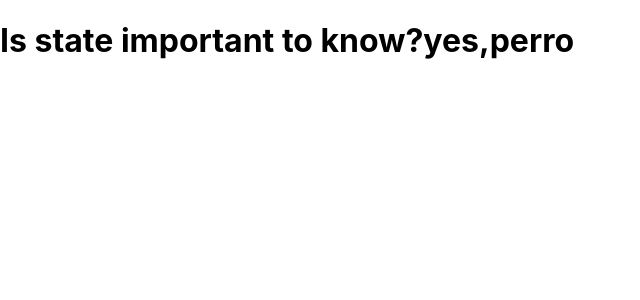
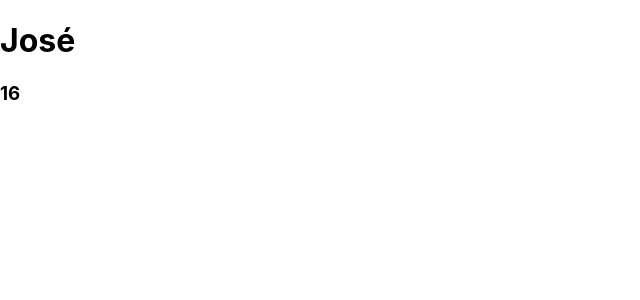
Before and after one commit to Joeypph/TrainingReactScrimba, a React (Create React App) app: page / in a window 1280 px wide. Shown: the top 300 px of the page, without its empty margins (0-640 px from the left). Built offline with nearby package versions, Linux system fonts and the light colour scheme.

Commit message:
Class-based components-Practice

```diff
--- a/src/App.js
+++ b/src/App.js
@@ -110,7 +110,7 @@ class Greeting extends React.Component {
             <h1>Good {timeOfDay} to you, sir or madam!</h1>
         )
     }
-}*/
+}
 class App extends React.Component{
     constructor(){
         super()
@@ -121,8 +121,29 @@ class App extends React.Component{
     render(){
         return(
             <div>
-                <h1>Is state important to know?{this.state.answer}</h1>
+                <h1>Is state important to know?{this.state.a}</h1>
             </div>
+        )
+    }
+}*/
+
+// Challenge:
+// Given an incomplete class-based component without a constructor,
+// add a constructor and initialize state to fix the broken component.
+class App extends React.Component{
+    constructor( ){
+        super()
+        this.state={
+            name:"José",
+            age:"16"
+        }
+    }
+    render() {
+        return(
+              <div>
+                  <h1>{this.state.name}</h1>
+                  <h3>{this.state.age}</h3>
+              </div>
         )
     }
 }
```
